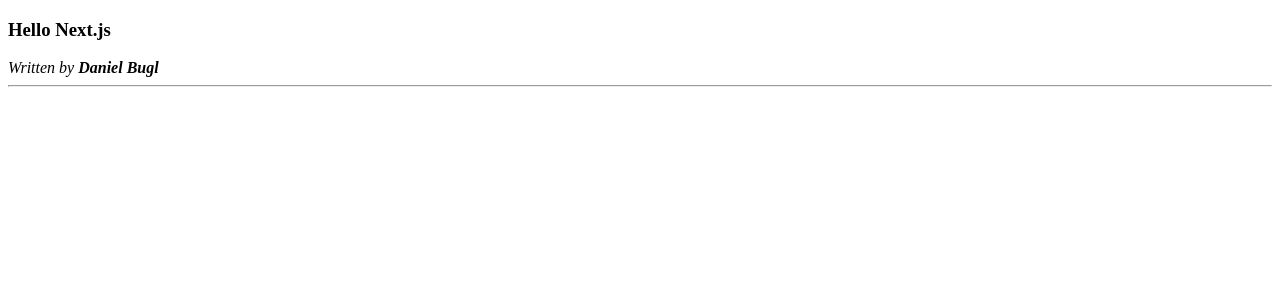
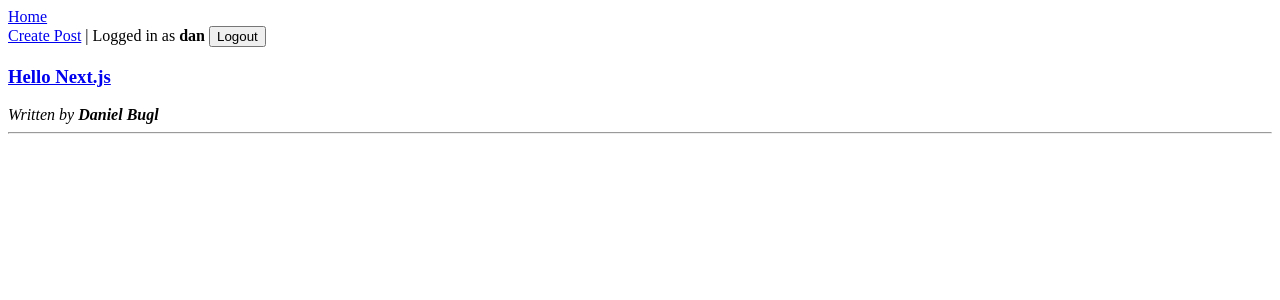
Before and after one commit to juran2023/next-app-demo, a Next.js app: page / in a window 1280 px wide. Shown: the top 300 px of the page. Built offline with nearby package versions, Linux system fonts and the light colour scheme.

Commit message:
feat: finish static contents

```diff
--- a/src/app/layout.js
+++ b/src/app/layout.js
@@ -1,12 +1,18 @@
+import { Navigation } from '@/components/Navigation'
+
 export const metadata = {
   title: 'Full-Stack Next.js Blog',
   description: 'A blog about React and Next.js',
 }
 
 export default function RootLayout({ children }) {
+  const user = { username: 'dan' }
   return (
     <html lang='en'>
       <body>
+        <nav>
+          <Navigation username={user?.username} />
+        </nav>
         <main>{children}</main>
       </body>
     </html>
--- a/src/components/Navigation.jsx
+++ b/src/components/Navigation.jsx
@@ -0,0 +1,36 @@
+import Link from 'next/link'
+import PropTypes from 'prop-types'
+
+export function UserBar({ username }) {
+  return (
+    <form>
+      <Link href='/create'>Create Post</Link> | Logged in as{' '}
+      <strong>{username}</strong> <button>Logout</button>
+    </form>
+  )
+}
+
+UserBar.propTypes = {
+  username: PropTypes.string.isRequired,
+}
+
+export function LoginSignupLinks() {
+  return (
+    <div>
+      <Link href='login'>Log In</Link> | <Link href='signup'>Sign Up</Link>
+    </div>
+  )
+}
+
+export function Navigation({ username }) {
+  return (
+    <>
+      <Link href='/'>Home</Link>
+      {username ? <UserBar username={username} /> : <LoginSignupLinks />}
+    </>
+  )
+}
+
+Navigation.propTypes = {
+  username: PropTypes.string,
+}
--- a/src/components/Post.jsx
+++ b/src/components/Post.jsx
@@ -1,12 +1,15 @@
 import PropTypes from 'prop-types'
+import Link from 'next/link'
 
-export function Post({_id, title, author}) {
+export function Post({ _id, title, author }) {
   console.log(`_id: ${_id}`)
   console.log(`title: ${title}`)
   console.log(`author: ${author}`)
   return (
     <article>
-      <h3>{title}</h3>
+      <h3>
+        <Link href={`/posts/${_id}`}>{title}</Link>
+      </h3>
       <em>
         Written by <strong>{author.username}</strong>
       </em>
```
